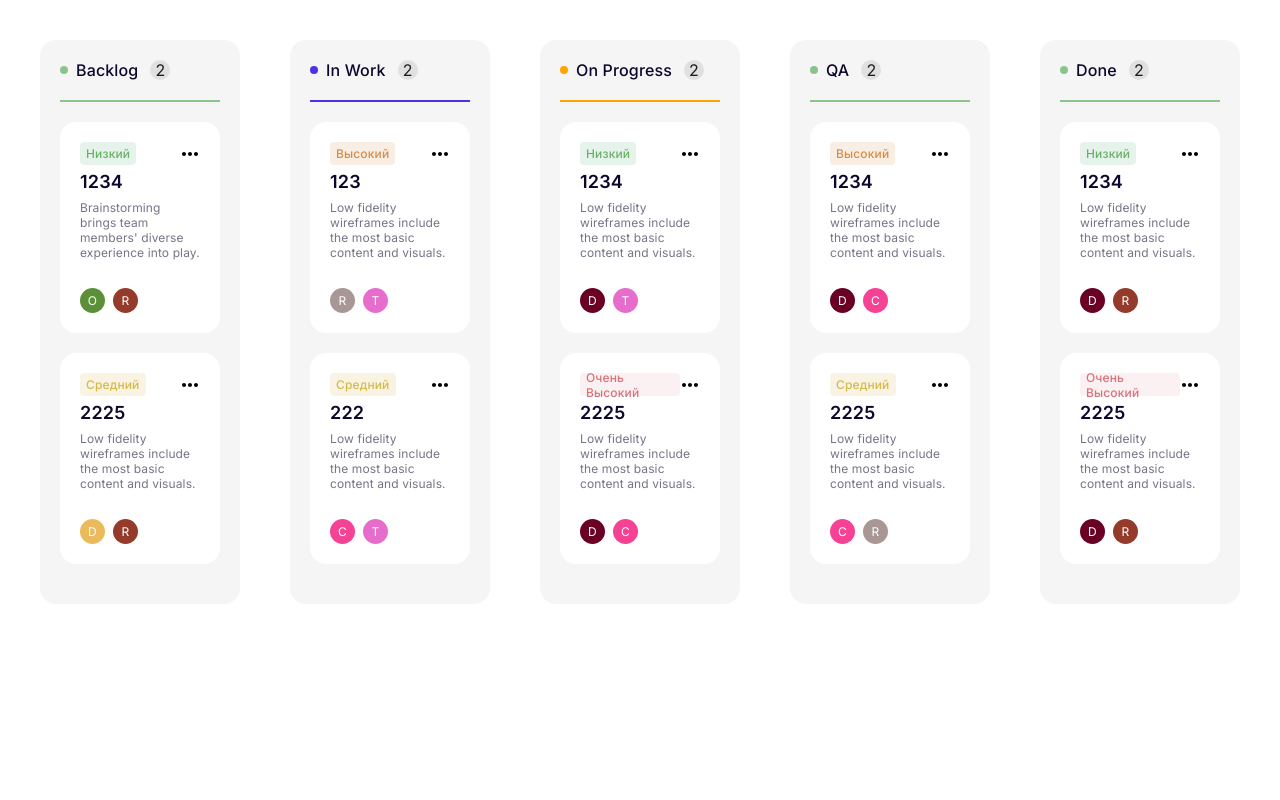
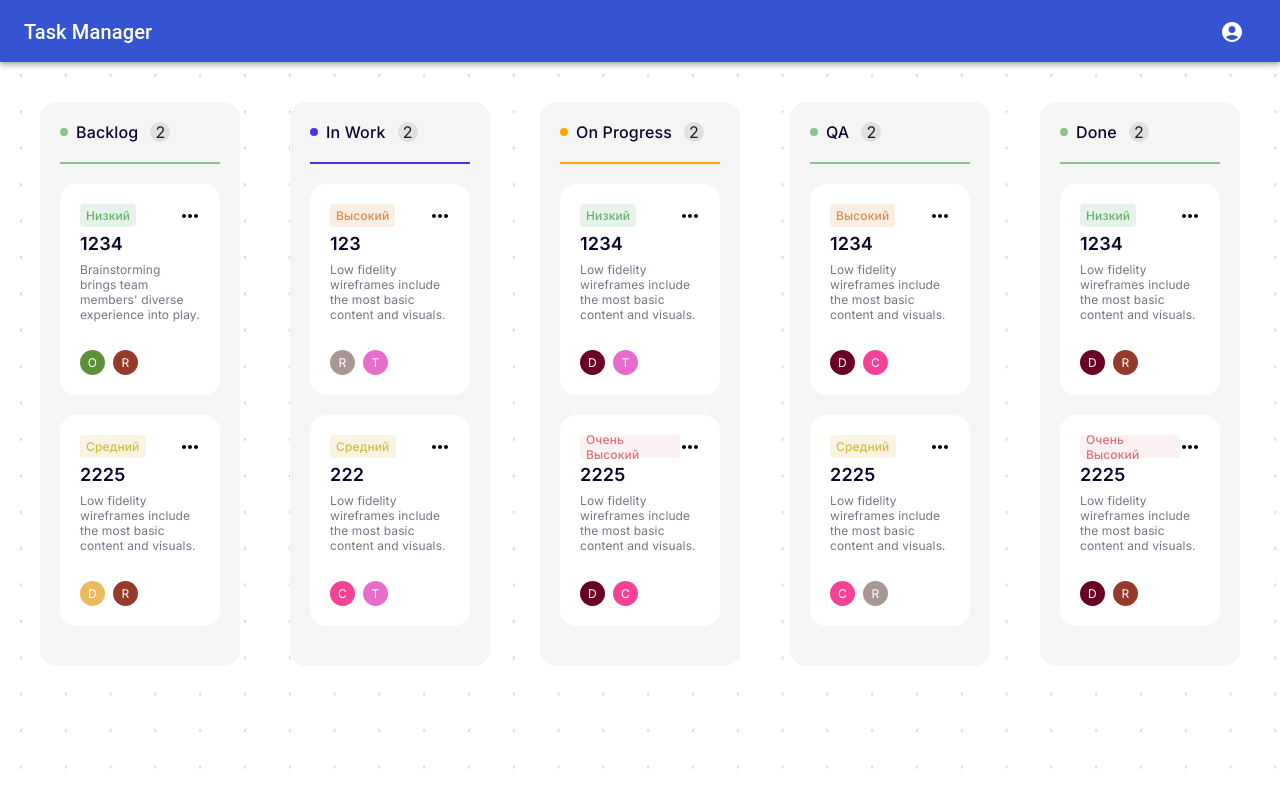
Before and after one commit to DemidKr/netlify-production, a React (Create React App) app: page /tasks in a window 1280 px wide. Built offline with nearby package versions, Linux system fonts and the light colour scheme.

Commit message:
added MainWrapper

```diff
--- a/src/pages/UserTasks/index.tsx
+++ b/src/pages/UserTasks/index.tsx
@@ -5,6 +5,7 @@ import { Columns } from "../../components/Columns";
 import type { ColumnType } from "../../components/Column";
 import { Box } from "@mui/material";
 import { PRIORITY_ENUM } from "../../entities";
+import { MainWrapper } from "../../components";
 
 export const UserTasks = () => {
   const [columns, setColumns] = useState<ColumnType[]>([
@@ -198,10 +199,10 @@ export const UserTasks = () => {
   ]);
 
   return (
-    <>
+    <MainWrapper>
       <Box>
         <Columns columns={columns} setColumns={setColumns} />
       </Box>
-    </>
+    </MainWrapper>
   );
 };
```
